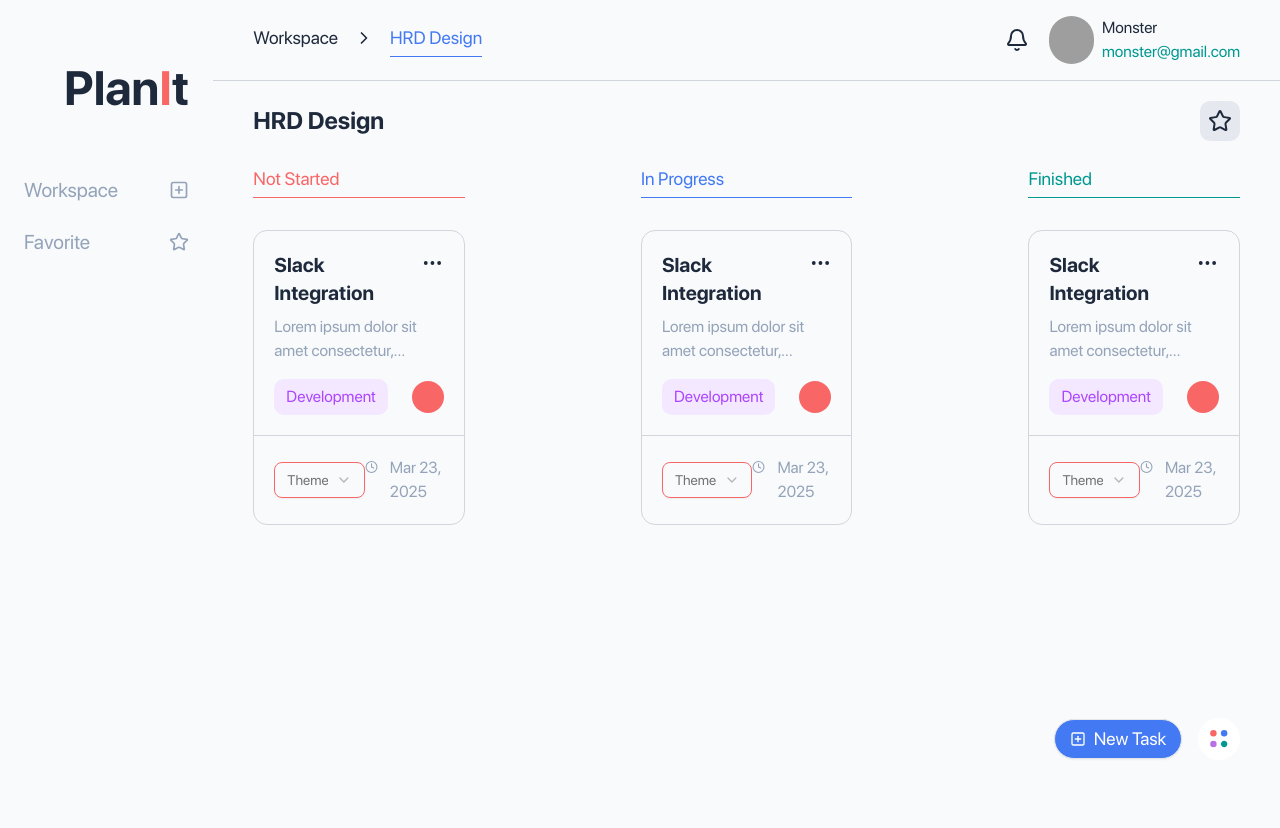
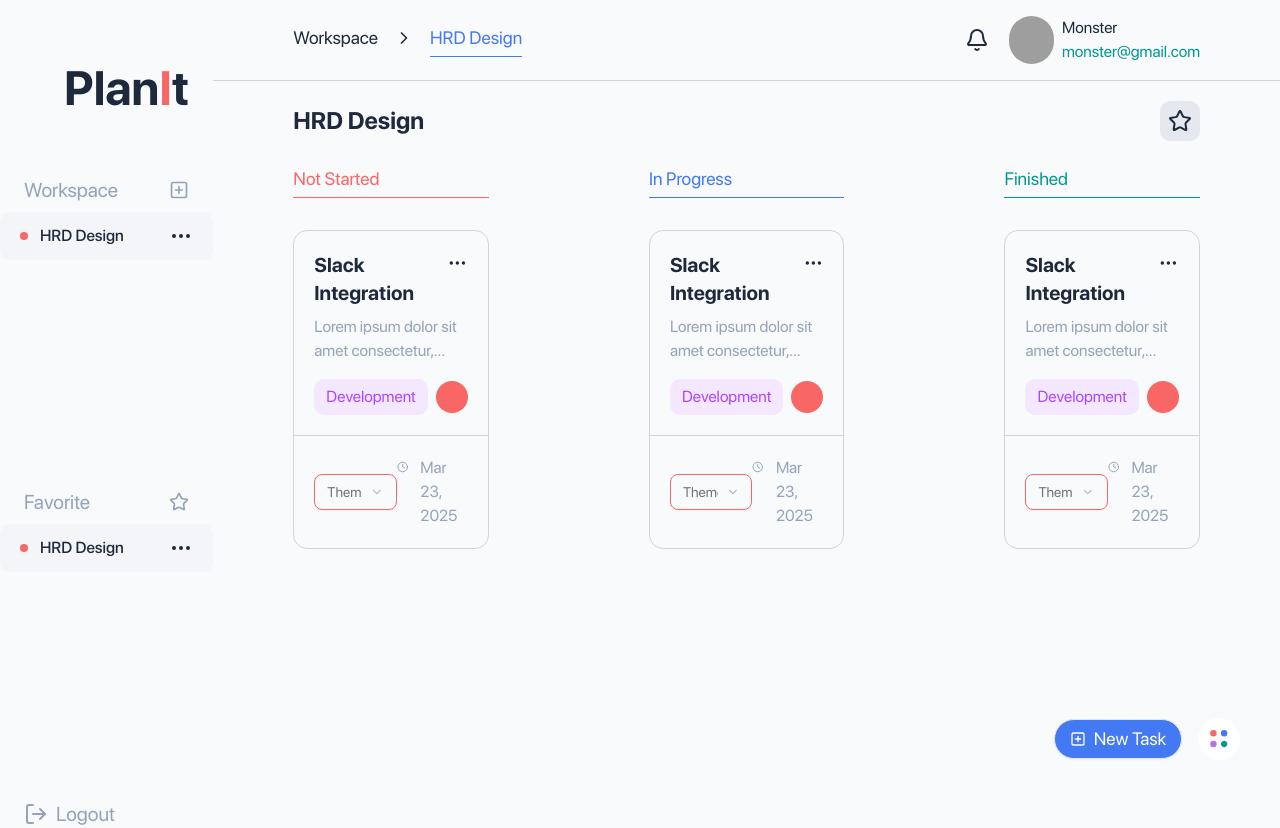
Before and after one commit to yuoyivong/13th_Gen_Source_Code, a Next.js app: page /todo in a window 1280 px wide. Before the commit the page ends 800 px from the top, so only its background shows below. Built offline with nearby package versions, Linux system fonts and the light colour scheme; grey boxes are pictures that could not be loaded.

Commit message:
add middleware

```diff
--- /dev/null
+++ b/next-auth.d.ts
@@ -0,0 +1,14 @@
+import NextAuth, { DefaultSession, DefaultUser } from "next-auth";
+
+declare module "next-auth" {
+  interface Session {
+    user: {
+      id: string;
+      token?: string;
+    } & DefaultSession["user"];
+  }
+
+  interface User extends DefaultUser {
+    token?: string;
+  }
+}
--- a/src/app/(authentication)/_components/login.tsx
+++ b/src/app/(authentication)/_components/login.tsx
@@ -3,7 +3,7 @@ import { Button } from "@/components/ui/button";
 import { Input } from "@/components/ui/input";
 import { Label } from "@/components/ui/label";
 import { schema } from "@/schema/form-schema";
-import { User } from "@/types/user-type";
+import { User } from "@/interface/user-type";
 import { zodResolver } from "@hookform/resolvers/zod";
 import { KeyRound, Mail } from "lucide-react";
 import Link from "next/link";
@@ -31,7 +31,7 @@ export default function LoginComponent() {
       <div>
         <Label
           htmlFor="email"
-          className="text-light-steel-blue flex gap-2 items-start mb-2"
+          className="text-light-steel-blue flex gap-2 items-start mb-2 text-base"
         >
           <Mail size={20} /> Email
         </Label>
@@ -44,7 +44,7 @@ export default function LoginComponent() {
             errors?.email
               ? "focus:outline focus:outline-red-600 border border-red-600"
               : ""
-          } bg-ghost-white py-2.5 px-4 rounded-xl w-full text-light-steel-blue/90`}
+          } bg-ghost-white py-2.5 px-4 rounded-lg w-full text-light-steel-blue/90`}
         />
 
         {errors?.email && (
@@ -56,7 +56,7 @@ export default function LoginComponent() {
       <div>
         <Label
           htmlFor="password"
-          className="text-light-steel-blue flex gap-2 items-start mb-2"
+          className="text-light-steel-blue flex gap-2 items-start mb-2 text-base"
         >
           <KeyRound size={20} /> Password
         </Label>
@@ -69,7 +69,7 @@ export default function LoginComponent() {
             errors?.password
               ? "focus:outline focus:outline-red-600 border border-red-600"
               : ""
-          } bg-ghost-white py-2.5 px-4 rounded-xl w-full text-light-steel-blue/90`}
+          } bg-ghost-white py-2.5 px-4 rounded-lg w-full text-light-steel-blue/90`}
         />
 
         {errors?.password && (
@@ -80,7 +80,7 @@ export default function LoginComponent() {
       </div>
 
       {/* sign in button */}
-      <Button className="cursor-pointer bg-persian-green text-white py-2.5 rounded-xl w-full font-bold">
+      <Button className="text-base cursor-pointer bg-persian-green text-white py-2.5 rounded-lg w-full font-bold">
         Login
       </Button>
 
@@ -99,8 +99,8 @@ export default function LoginComponent() {
       </div>
 
       {/* sign in with google */}
-      <div className=" bg-ghost-white p-2.5 rounded-xl text-center">
-        <Button className="flex gap-2 items-start justify-center w-full">
+      <div className=" bg-ghost-white rounded-lg text-center">
+        <Button className="flex gap-2 items-start justify-center w-full bg-ghost-white text-charcoal shadow-none hover:bg-ghost-white/50">
           <img src="/Google Icon.svg" alt="google icon" /> Login with google
         </Button>
       </div>
--- a/src/app/(authentication)/_components/register.tsx
+++ b/src/app/(authentication)/_components/register.tsx
@@ -3,7 +3,7 @@ import { Button } from "@/components/ui/button";
 import { Input } from "@/components/ui/input";
 import { Label } from "@/components/ui/label";
 import { schema } from "@/schema/form-schema";
-import { User } from "@/types/user-type";
+import { User } from "@/interface/user-type";
 import { zodResolver } from "@hookform/resolvers/zod";
 import { KeyRound, Mail, UserRound } from "lucide-react";
 import Link from "next/link";
@@ -32,7 +32,7 @@ export default function RegisterComponent() {
       <div>
         <Label
           htmlFor="username"
-          className="text-light-steel-blue flex gap-2 items-start mb-2"
+          className="text-light-steel-blue flex gap-2 items-start mb-2 text-base"
         >
           <UserRound size={20} /> Username
         </Label>
@@ -45,7 +45,7 @@ export default function RegisterComponent() {
             errors?.username
               ? "focus:outline focus:outline-red-600 border border-red-600"
               : ""
-          } bg-ghost-white py-2.5 px-4 rounded-xl w-full text-light-steel-blue/90`}
+          } bg-ghost-white py-2.5 px-4 rounded-lg w-full text-light-steel-blue/90`}
         />
 
         {errors?.username && (
@@ -59,7 +59,7 @@ export default function RegisterComponent() {
       <div>
         <Label
           htmlFor="email"
-          className="text-light-steel-blue flex gap-2 items-start mb-2"
+          className="text-light-steel-blue flex gap-2 items-start mb-2  text-base"
         >
           <Mail size={20} /> Email
         </Label>
@@ -72,7 +72,7 @@ export default function RegisterComponent() {
             errors?.email
               ? "focus:outline focus:outline-red-600 border border-red-600"
               : ""
-          } bg-ghost-white py-2.5 px-4 rounded-xl w-full text-light-steel-blue/90`}
+          } bg-ghost-white py-2.5 px-4 rounded-lg w-full text-light-steel-blue/90`}
         />
 
         {errors?.email && (
@@ -84,7 +84,7 @@ export default function RegisterComponent() {
       <div>
         <Label
           htmlFor="password"
-          className="text-light-steel-blue flex gap-2 items-start mb-2"
+          className="text-light-steel-blue flex gap-2 items-start mb-2 text-base"
         >
           <KeyRound size={20} /> Password
         </Label>
@@ -97,7 +97,7 @@ export default function RegisterComponent() {
             errors?.password
               ? "focus:outline focus:outline-red-600 border border-red-600"
               : ""
-          } bg-ghost-white py-2.5 px-4 rounded-xl w-full text-light-steel-blue/90`}
+          } bg-ghost-white py-2.5 px-4 rounded-lg w-full text-light-steel-blue/90`}
         />
 
         {errors?.password && (
@@ -108,7 +108,7 @@ export default function RegisterComponent() {
       </div>
 
       {/* sign in button */}
-      <Button className="cursor-pointer bg-persian-green text-white py-2.5 rounded-xl w-full font-bold">
+      <Button className="text-base cursor-pointer bg-persian-green text-white py-2.5 rounded-lg w-full font-bold">
         Sign Up{" "}
       </Button>
 
@@ -127,8 +127,8 @@ export default function RegisterComponent() {
       </div>
 
       {/* sign in with google */}
-      <div className=" bg-ghost-white p-2.5 rounded-xl text-center">
-        <Button className="flex gap-2 items-start justify-center w-full">
+      <div className=" bg-ghost-white rounded-lg text-center">
+        <Button className="flex gap-2 items-start justify-center w-full bg-ghost-white text-charcoal shadow-none hover:bg-ghost-white/50">
           <img src="/Google Icon.svg" alt="google icon" /> Sign in with google
         </Button>
       </div>
--- a/src/app/(todo-page)/_components/sidebar.tsx
+++ b/src/app/(todo-page)/_components/sidebar.tsx
@@ -1,18 +1,43 @@
-import { SquarePlus, Star } from "lucide-react";
+import { Ellipsis, LogOut, SquarePlus, Star } from "lucide-react";
 import React from "react";
 
 export default function SidebarComponent() {
+  return (
+    <aside className="space-y-6 sticky top-0">
+      {/* workspace */}
+      <div className="h-72 overflow-y-auto">
+        <h2 className="flex gap-2 items-center text-xl text-light-steel-blue justify-between mx-6">
+          Workspace <SquarePlus size={20} />
+        </h2>
 
-  return (
-    <aside className="space-y-6 mx-6">
-      {/* workspace */}
-      <p className="flex gap-2 items-center text-xl text-light-steel-blue justify-between">
-        Workspace <SquarePlus size={20} />
-      </p>
+        <div className="flex justify-between items-center my-2 bg-light-steel-blue/5 py-3 px-5 w-full rounded-lg ">
+          <div className="flex gap-3 items-center">
+            <div className="bg-watermelon-red w-2 h-2 rounded-full"></div>
+            <p className="font-semibold">HRD Design</p>
+          </div>
+
+          <Ellipsis />
+        </div>
+      </div>
 
       {/* favorite workspace */}
-      <p className="flex gap-2 items-center text-xl text-light-steel-blue justify-between">
-        Favorite <Star size={20} />
+      <div className="h-72 overflow-y-auto">
+        <h2 className="flex gap-2 items-center text-xl text-light-steel-blue justify-between mx-6">
+          Favorite <Star size={20} />
+        </h2>
+
+        <div className="flex justify-between items-center my-2 bg-light-steel-blue/5 py-3 px-5 w-full rounded-lg ">
+          <div className="flex gap-3 items-center">
+            <div className="bg-watermelon-red w-2 h-2 rounded-full"></div>
+            <p className="font-semibold">HRD Design</p>
+          </div>
+
+          <Ellipsis />
+        </div>
+      </div>
+
+      <p className="mx-6 flex gap-2 items-center text-xl text-light-steel-blue ">
+        <LogOut /> Logout
       </p>
     </aside>
   );
--- a/src/app/(todo-page)/_components/todo-header.tsx
+++ b/src/app/(todo-page)/_components/todo-header.tsx
@@ -5,7 +5,7 @@ import UserProfile from "./user-profile";
 
 export default function TodoHeader() {
   return (
-    <div className="flex justify-between items-center border-b border-b-gray-300 py-4 px-10">
+    <div className="flex justify-between items-center border-b border-b-gray-300 py-4 px-20">
       <WorkspaceTodoHeader />
       <UserProfile />
     </div>
--- a/src/app/(todo-page)/todo/page.tsx
+++ b/src/app/(todo-page)/todo/page.tsx
@@ -5,7 +5,7 @@ import AddNewTaskPopup from "../_components/add-new-task";
 
 export default function TodoPage() {
   return (
-    <div className="px-10 py-5">
+    <div className="px-20 py-5">
       <div className="flex justify-between items-center">
         <h1 className="text-2xl font-bold">HRD Design</h1>
 
@@ -15,7 +15,7 @@ export default function TodoPage() {
       </div>
 
       {/* status header */}
-      <div className="grid grid-cols-3 mt-6 gap-44">
+      <div className="grid grid-cols-3 mt-6 gap-40">
         {/* not started */}
         <div className="col-span-1">
           <p className="text-lg capitalize text-watermelon-red pb-1 border-b border-b-watermelon-red ">
--- /dev/null
+++ b/src/auth.ts
@@ -0,0 +1,54 @@
+import NextAuth from "next-auth";
+import { TokenUser } from "./interface/types";
+import { User } from "./interface/user-type";
+import Credentials from "next-auth/providers/credentials";
+
+export const { handlers, signIn, signOut, auth } = NextAuth({
+  providers: [
+    Credentials({
+      name: "credentials",
+      credentials: {
+        email: {},
+        password: {},
+      },
+
+      authorize: async (credentials: User) => {
+        const user: User = {
+          email: credentials?.email as string,
+          password: credentials?.password as string,
+        };
+
+        // call login service
+        // const data = await loginService(user);
+
+        return null;
+      },
+    }),
+  ],
+  secret: process.env.AUTH_SECRET,
+  session: {
+    strategy: "jwt",
+  },
+  pages: {
+    signIn: "/login",
+  },
+  callbacks: {
+    async jwt({ token, user }) {
+      if (user) {
+        token.id = user.id;
+        token.user = user;
+      }
+      return token;
+    },
+    async session({ session, token }) {
+      if (token && session) {
+        session.user = {
+          ...session.user,
+          id: (token.user as TokenUser).id,
+          token: (token.user as TokenUser).token,
+        };
+      }
+      return session;
+    },
+  },
+});
--- /dev/null
+++ b/src/interface/types.ts
@@ -0,0 +1,5 @@
+// token and session
+export interface TokenUser {
+  token: string;
+  id: string;
+}
--- /dev/null
+++ b/src/middleware.ts
@@ -0,0 +1,16 @@
+import { NextResponse, type NextRequest } from "next/server";
+import { auth } from "./auth";
+
+export const middleware = async (request: NextRequest) => {
+  const session = await auth();
+
+  if (!session) {
+    return NextResponse.redirect(new URL("/login", request.url));
+  }
+
+  return NextResponse.next();
+};
+
+export const config = {
+  matcher: ["/", "/todo/:path*"],
+};
```
Also changed, not shown: src/interface/api-response.ts (renamed from src/types/api-response.ts), src/interface/user-type.ts (renamed from src/types/user-type.ts).
